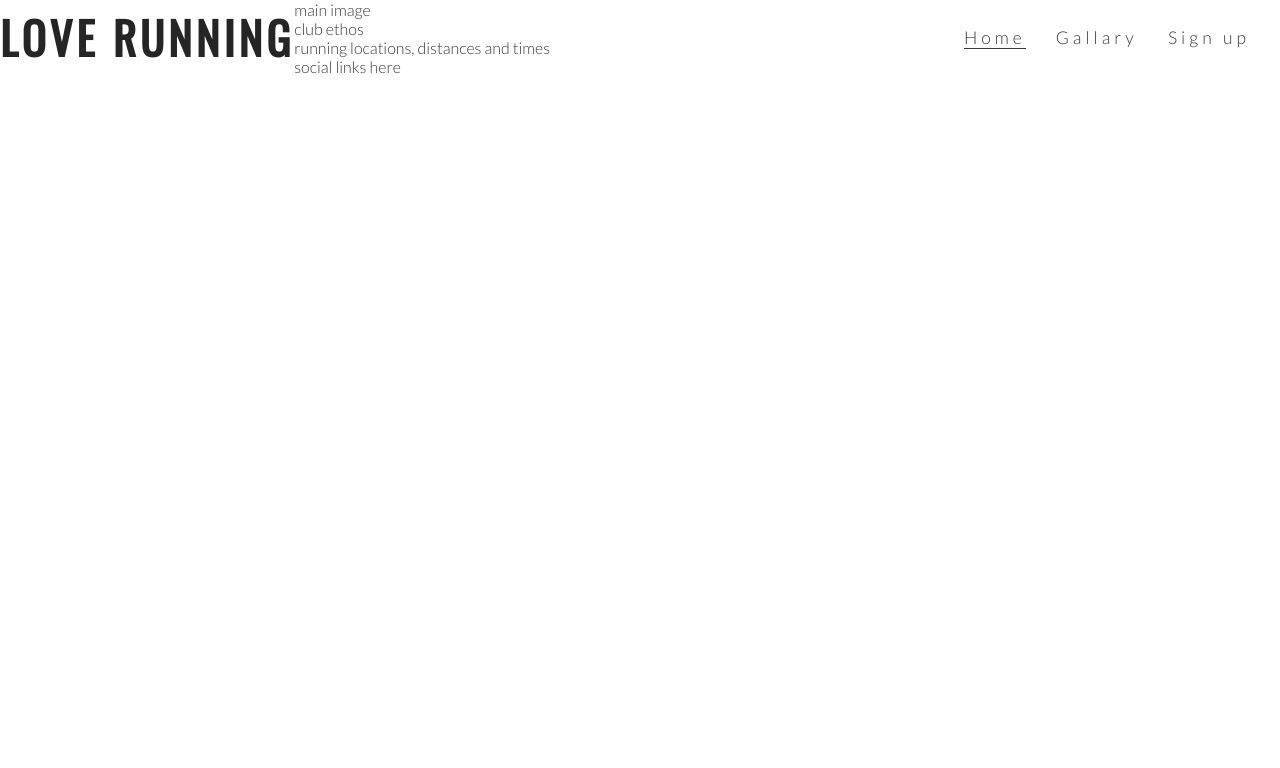
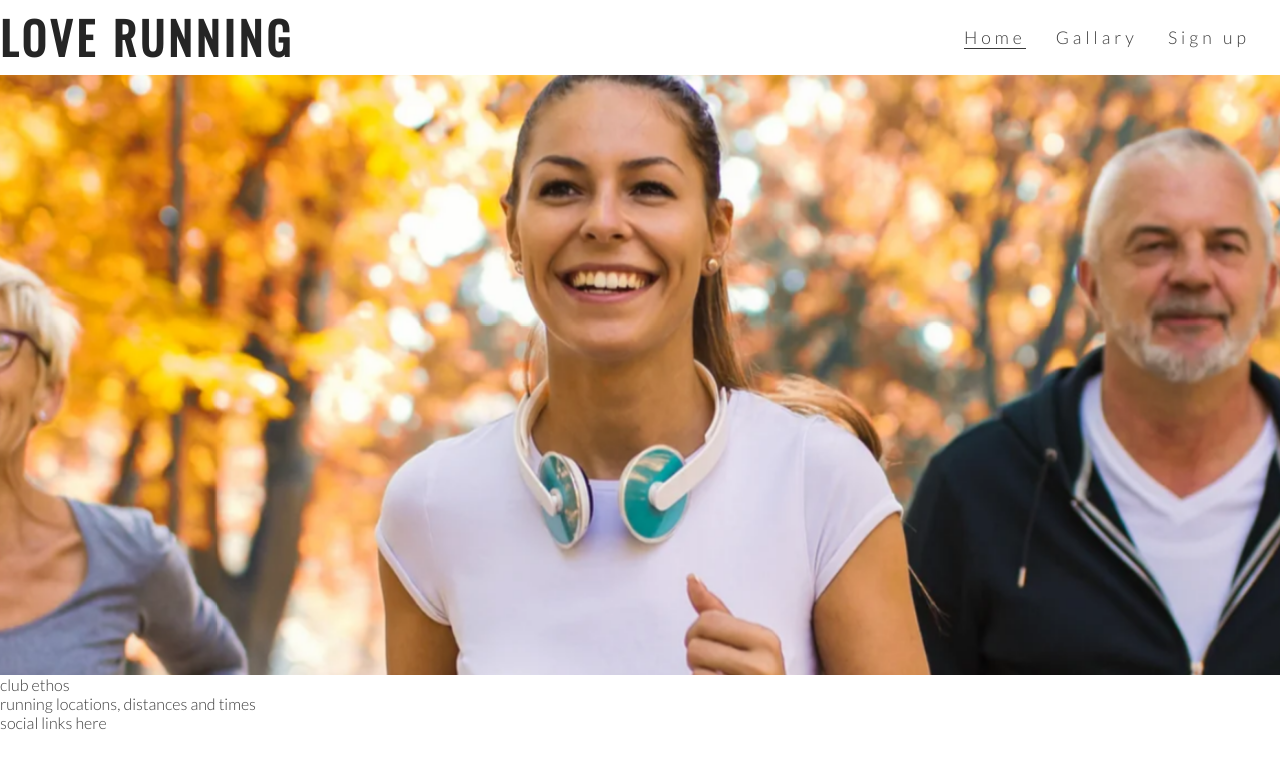
Before and after one commit to Jimmyjamjam13/love-running, a plain HTML site: page index.html in a window 1280 px wide. Drawn offline with nearby package versions, Linux system fonts and the light colour scheme.

Commit message:
add hero image and animation for zoom

```diff
--- a/assets/css/style.css
+++ b/assets/css/style.css
@@ -14,7 +14,8 @@ body {
 
 /* headings and logo */
 
-h1, h2 {
+h1,
+h2 {
     font-family: Oswald, sans-serif;
     text-transform: uppercase;
     letter-spacing: 4px;
@@ -38,21 +39,57 @@ h1, h2 {
     font-size: 110%;
     letter-spacing: 4px;
 }
-#menu, #logo {
+
+#menu,
+#logo {
     line-height: 75px;
 }
-#menu li{
+
+#menu li {
     float: right;
     list-style-type: none;
     margin-right: 30px;
 }
+
 #menu a {
     text-decoration: none;
     color: inherit;
 }
+
 #menu a:hover {
     border-bottom: 1px solid #3a3a3a;
 }
+
 .active {
     border-bottom: 1px solid #3a3a3a;
 }
+
+/* hero image */
+#hero-outer {
+    height: 600px;
+    width: 100%;
+    overflow: hidden;
+}
+
+#hero-image {
+    height: 600px;
+    width: 100%;
+    background: url('../image/hero-image.webp') no-repeat center center;
+
+/* animates zoom effect on loading page */
+animation-name : hero-zoom;
+animation-duration: 5s;
+animation-fill-mode: forwards;
+
+}
+
+/* creates the level of zoom for hero image*/
+@keyframes hero-zoom {
+    from {
+        transform: scale(1);
+    }
+
+    to {
+        transform: scale(1.1);
+    }
+}
--- a/index.html
+++ b/index.html
@@ -31,8 +31,8 @@
         </nav>
 
     </header>
-    <section>
-        main image
+    <section id="hero-outer">
+       <div id="hero-image"></div>
     </section>
     <section>
         club ethos
```
Also changed, not shown: assets/image/hero-image.webp (added).
